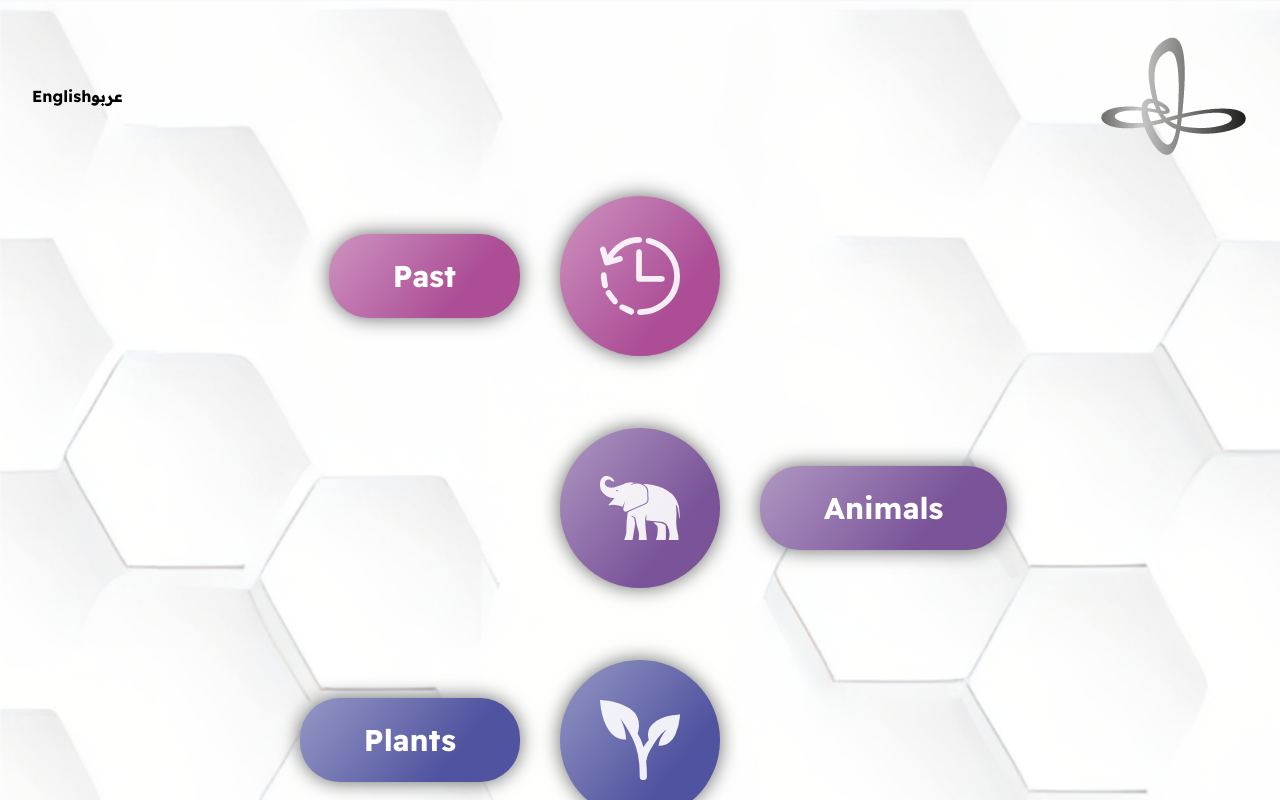
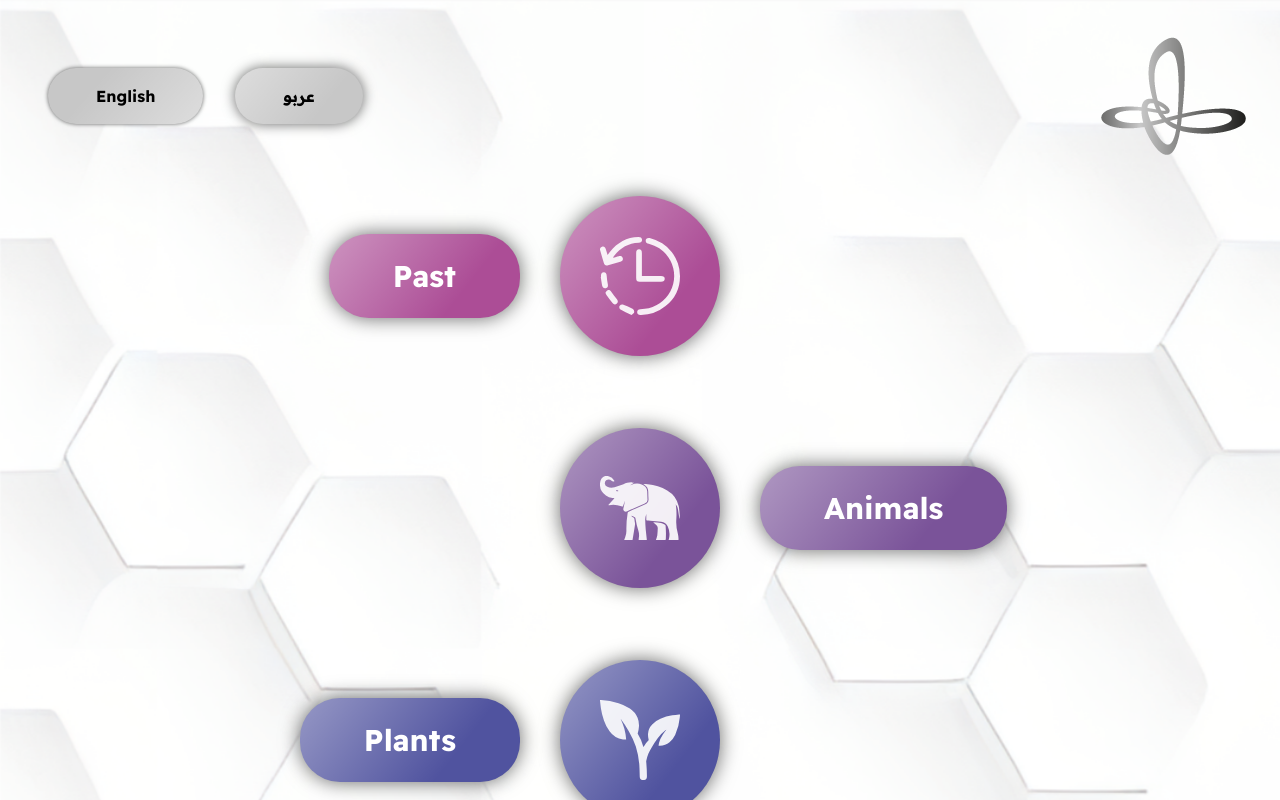
Before and after one commit to issimissimo/Biomimicry_WebApp, a React (Vite) app: page / in a window 1280 px wide. Shown: the top 800 px of the page. Built offline with nearby package versions, Linux system fonts and the light colour scheme; no server answers.

Commit message:
language buttons - fade tasti

```diff
--- a/src/App.jsx
+++ b/src/App.jsx
@@ -50,7 +50,6 @@ const App = () => {
   }, []);
 
   const OnClickOnVideoElement = (videoIndex) => {
-    console.log("Clicked on video: " + videoIndex)
     setVideoIndexActive(videoIndex);
 
     if (isConnected) {
@@ -70,12 +69,13 @@ const App = () => {
   // )
   return (
     <div className="min-h-screen flex flex-col justify-between items-center p-8">
-      <Header clickOnLanguage={SetLanguageIsEnglish} />
+      <Header
+        clickOnLanguage={SetLanguageIsEnglish}
+        isEng={isEnglish} />
       <List
         activeElement={videoIndexActive}
         clickOnVideo={OnClickOnVideoElement}
-        isEng={isEnglish}
-      />
+        isEng={isEnglish} />
       <Footer />
     </div>
   )
--- a/src/components/Header.jsx
+++ b/src/components/Header.jsx
@@ -1,31 +1,35 @@
 import logo1 from "../images/logo1.png"
+import "../css/LanguageButton.css"
 
-const LanguageButtons = ({ clickOnLanguage }) => {
+const LanguageButtons = ({ clickOnLanguage, isEng }) => {
     return (
-        <div>
+        <div className="flex">
 
-            <button
-                onClick={() => clickOnLanguage(true)}>
+            <div
+                className={`LanguageButton ${isEng ? "LanguageButton_Selected" : "LanguageButton_Idle"}`}
+                onClick={() => clickOnLanguage(true)}
+                style={{ backgroundColor: "#c7c7c7" }}>
                 English
-            </button>
+            </div>
 
 
-            <button
-                onClick={() => clickOnLanguage(false)}>
+            <div className={`LanguageButton ${!isEng ? "LanguageButton_Selected" : "LanguageButton_Idle"}`}
+                onClick={() => clickOnLanguage(false)}
+                style={{ backgroundColor: "#c7c7c7" }}>
                 عربو
-            </button>
+            </div>
 
         </div>
     )
 }
 
 
-const Header = ({ clickOnLanguage }) => {
+const Header = ({ clickOnLanguage, isEng }) => {
     return (
         <div className="h-32 w-full flex items-center justify-between">
             <LanguageButtons
                 clickOnLanguage={clickOnLanguage}
-            />
+                isEng={isEng} />
             <img src={logo1} />
         </div>
     )
--- a/src/components/SocketError.jsx
+++ b/src/components/SocketError.jsx
@@ -1,7 +1,7 @@
 const SocketError = () => {
     return (
         <div className="min-h-screen flex flex-col justify-center items-center p-2">
-            <p className="text-3xl">Socket not connected</p>
+            <p className="text-3xl">Not connected to server</p>
         </div>
 
     )
--- a/src/components/subComponents/VideoElement.jsx
+++ b/src/components/subComponents/VideoElement.jsx
@@ -9,7 +9,7 @@ import { isOdd, isEven } from "../../utils/maths";
 const VideoElement = ({ activeElement, index, clickOnVideo, isEng }) => {
 
     return (
-        <li id="VideoElement" className="p-4 flex justify-between items-center" key={index}>
+        <li className="p-4 flex justify-between items-center" key={index}>
 
             <LabelButton
                 activeElement={activeElement}
--- a/src/components/subComponents/VideoElementResources/IconButton.jsx
+++ b/src/components/subComponents/VideoElementResources/IconButton.jsx
@@ -34,12 +34,19 @@ const IconButton = ({ activeElement, index, clickOnVideo }) => {
             return "IconButton_Selected";
         }
     }
+    const Transition = () => {
+        if (activeElement == null) return "all .5s ease";
+        else {
+            if (activeElement != index) return "all .5s ease";
+            return null;
+        }
+    }
 
 
     /// RENDER
     return (
         <div className={`IconButton ${Class()}`}
-            style={{ backgroundColor: BackgroundColor() }}
+            style={{ backgroundColor: BackgroundColor(), transition: Transition(), }}
             onClick={HandleClick}
         >
             <img className="w-20" src={Icon()} />
--- a/src/components/subComponents/VideoElementResources/LabelButton.jsx
+++ b/src/components/subComponents/VideoElementResources/LabelButton.jsx
@@ -39,7 +39,7 @@ const LabelButton = ({ activeElement, index, content, clickOnVideo, isEng }) =>
                 className={`flex-1 flex items-center ${isOdd(index) ? "justify-end" : "justify-start"}`}>
                 <div
                     className="LabelButton"
-                    style={{ backgroundColor: BackgroundColor(), color: TextColor(), cursor: Cursor() }}
+                    style={{ backgroundColor: BackgroundColor(), color: TextColor(), cursor: Cursor(), transition: "all .5s ease" }}
                     onClick={HandleClick}>
 
                     <p className="text-3xl">{isEng ? data[index - 1].label_eng : data[index - 1].label_ar}</p>
--- a/src/css/IconButton.css
+++ b/src/css/IconButton.css
@@ -9,7 +9,8 @@
     display: flex;
     align-items: center;
     justify-content: center;
-    -webkit-tap-highlight-color: transparent; /* for removing the highlight */
+    -webkit-tap-highlight-color: transparent;
+    /* for removing the highlight */
 }
 
 .IconButton_Idle {
@@ -17,7 +18,7 @@
     -moz-box-shadow: 0px 0px 20px rgba(0, 0, 0, 0.6);
     -webkit-box-shadow: 0px 0px 20px rgba(0, 0, 0, 0.6);
     -o-box-shadow: 0px 0px 20px rgba(0, 0, 0, 0.6);
-    background: linear-gradient(128deg, rgba(255, 255, 255, 0.4) 0%, rgba(0,0,0,0) 70%);
+    background: linear-gradient(128deg, rgba(255, 255, 255, 0.4) 0%, rgba(0, 0, 0, 0) 70%);
     cursor: pointer;
 }
 
@@ -26,7 +27,7 @@
     -moz-box-shadow: 0px 0px 8px rgba(0, 0, 0, 0.6);
     -webkit-box-shadow: 0px 0px 8px rgba(0, 0, 0, 0.6);
     -o-box-shadow: 0px 0px 8px rgba(0, 0, 0, 0.6);
-    background: linear-gradient(311deg, rgba(255, 255, 255, 0.4) 0%, rgba(0,0,0,0) 70%);
+    background: linear-gradient(311deg, rgba(255, 255, 255, 0.4) 0%, rgba(0, 0, 0, 0) 70%);
     cursor: pointer;
 }
 
@@ -35,6 +36,15 @@
     -moz-box-shadow: 0px 0px 20px rgba(0, 0, 0, 0.6);
     -webkit-box-shadow: 0px 0px 20px rgba(0, 0, 0, 0.6);
     -o-box-shadow: 0px 0px 20px rgba(0, 0, 0, 0.6);
-    background: linear-gradient(128deg, rgba(255, 255, 255, 0.4) 0%, rgba(0,0,0,0) 70%);
+    background: linear-gradient(128deg, rgba(255, 255, 255, 0.4) 0%, rgba(0, 0, 0, 0) 70%);
     cursor: not-allowed;
 }
+
+.IconButton img {
+    opacity: 1;
+    transition: opacity .5s ease;
+}
+
+.IconButton_Disabled img {
+    opacity: 0.5;
+}
--- /dev/null
+++ b/src/css/LanguageButton.css
@@ -0,0 +1,26 @@
+.LanguageButton{
+    padding: 1em;
+    padding-left: 3em;
+    padding-right: 3em;
+    border-radius: 2.5em;
+    margin: 1em;
+    -webkit-tap-highlight-color: transparent; /* for removing the highlight */
+}
+
+.LanguageButton_Idle{
+    box-shadow: 0px 0px 13px rgba(0, 0, 0, 0.6);
+    -moz-box-shadow: 0px 0px 13px rgba(0, 0, 0, 0.6);
+    -webkit-box-shadow: 0px 0px 13px rgba(0, 0, 0, 0.6);
+    -o-box-shadow: 0px 0px 13px rgba(0, 0, 0, 0.6);
+    background: linear-gradient(128deg, rgba(255, 255, 255, 0.4) 0%, rgba(0,0,0,0) 70%);
+    cursor: pointer;
+}
+
+.LanguageButton_Selected{
+    box-shadow: 0px 0px 4px rgba(0, 0, 0, 0.6);
+    -moz-box-shadow: 0px 0px 4px rgba(0, 0, 0, 0.6);
+    -webkit-box-shadow: 0px 0px 4px rgba(0, 0, 0, 0.6);
+    -o-box-shadow: 0px 0px 8x rgba(0, 0, 0, 0.6);
+    background: linear-gradient(311deg, rgba(255, 255, 255, 0.4) 0%, rgba(0,0,0,0) 70%);
+    cursor: not-allowed;
+}
```
